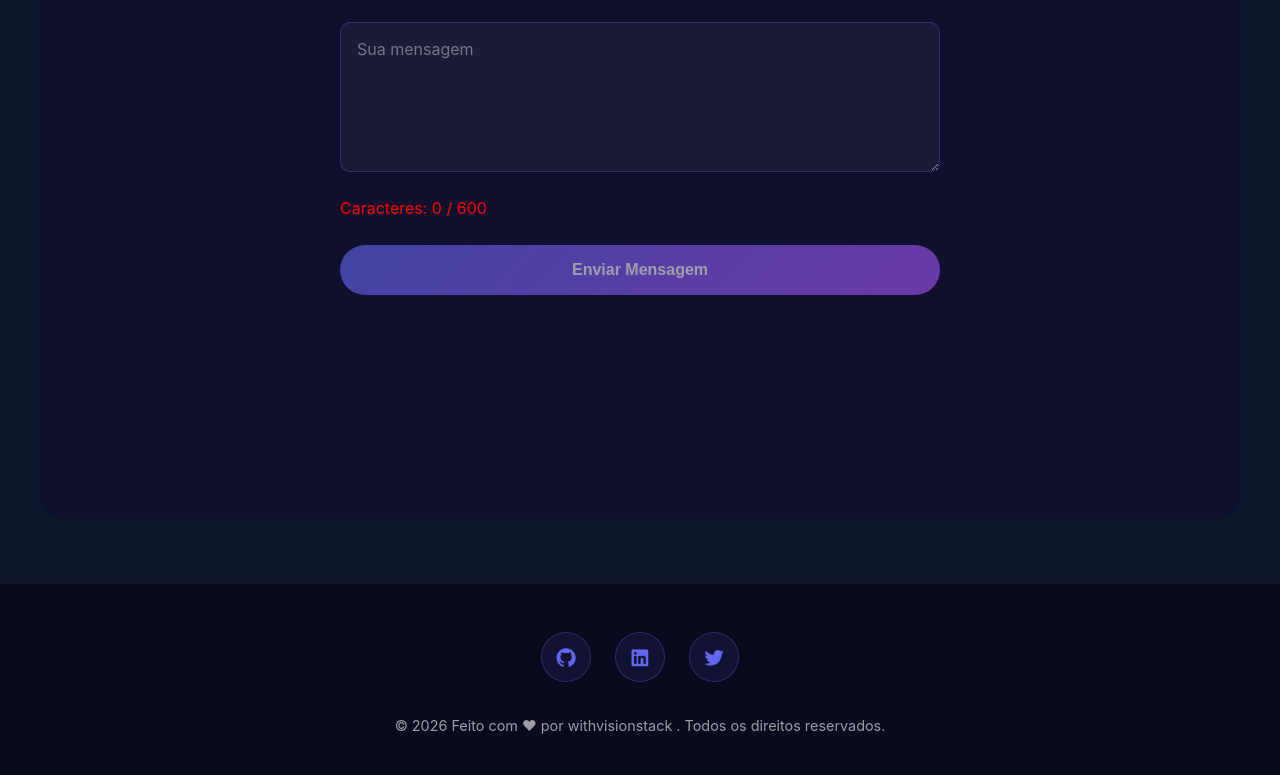
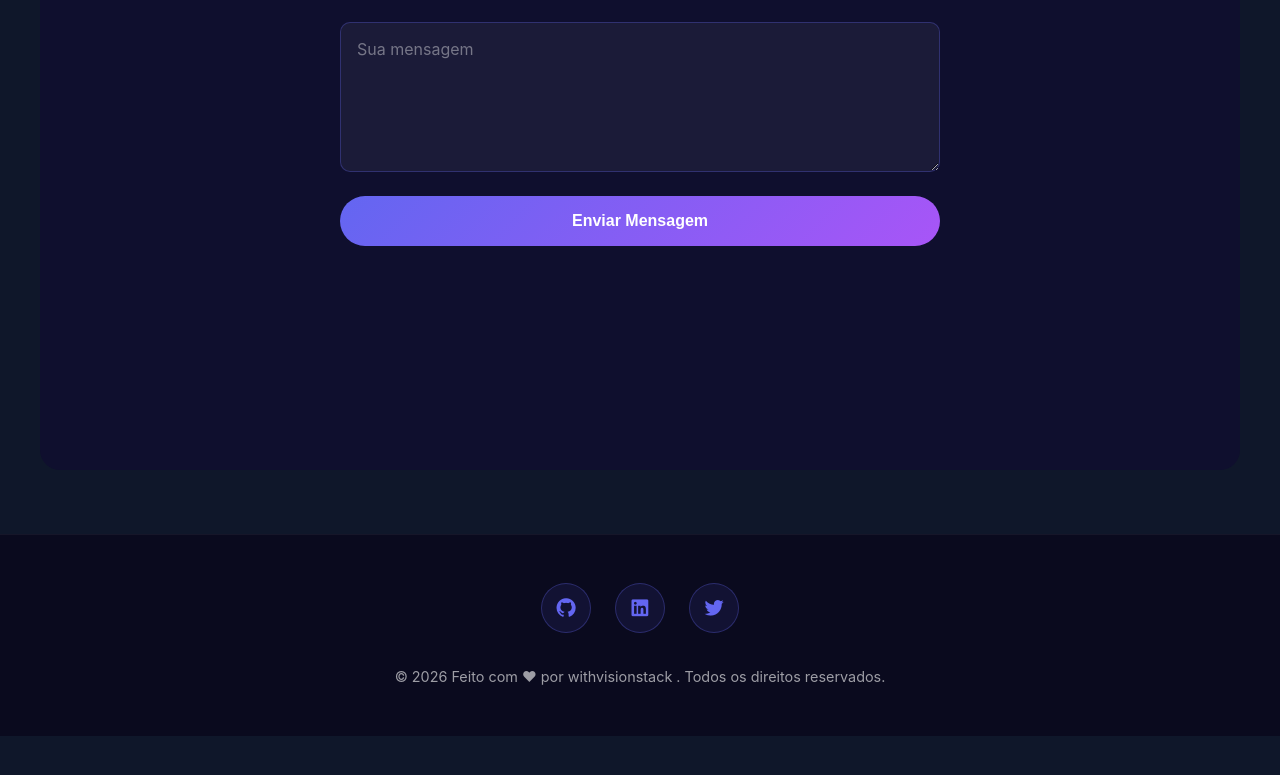
Before and after one commit to withvisionstack/withvisionstackdev, a Vue app: page / in a window 1280 px wide. Shown: the part 2654-3429 px from the top of the page. After the commit the page ends 3390 px from the top, so only its background shows below. Built offline with nearby package versions, Linux system fonts and the light colour scheme; no server answers; the database is empty.

Commit message:
Update ContactSection.vue

```diff
--- a/src/components/ContactSection.vue
+++ b/src/components/ContactSection.vue
@@ -27,16 +27,8 @@
           required
         ></textarea>
 
-        <!-- contador de caracteres -->
-        <p :style="{ color: formData.mensagem.length < 600 ? 'red' : 'lightgreen' }">
-          Caracteres: {{ formData.mensagem.length }} / 600
-        </p>
-
         <div class="submit-wrapper">
-          <button
-            type="submit"
-            :disabled="isSubmitting || formData.nome.length < 10 || !emailRegex.test(formData.email) || formData.mensagem.length < 600"
-          >
+          <button type="submit" :disabled="isSubmitting">
             <span v-if="!isSubmitting">{{ languageStore.t('contact.sendBtn') }}</span>
             <span v-else>Enviando...</span>
           </button>
@@ -72,21 +64,41 @@ const emailRegex: RegExp = /^[^\s@]+@[^\s@]+\.[^\s@]+$/
 const handleSubmit = async (): Promise<void> => {
   if (isSubmitting.value) return
 
-  // 🔎 Logar payload antes do envio
-  console.log({
-    sender_name: formData.nome,
-    sender_email: formData.email,
-    content: formData.mensagem,
-    tamanhoMensagem: formData.mensagem.length
-  })
+  // 🔎 Validações
+  if (!formData.nome || !formData.email || !formData.mensagem) {
+    toast.warning('Por favor, preencha todos os campos.')
+    return
+  }
+
+  if (!emailRegex.test(formData.email)) {
+    toast.error('Por favor, insira um email válido.')
+    return
+  }
+
+  if (formData.nome.length < 10) {
+    toast.warning('Por favor, insira seu nome completo.')
+    return
+  }
+
+  if (formData.email.length < 16) {
+    toast.warning('Por favor, insira um email real.')
+    return
+  }
+
+  if (formData.mensagem.length < 600) {
+    toast.warning('Escreva uma mensagem mais detalhada.')
+    return
+  }
 
   try {
     isSubmitting.value = true
 
+    // 📡 Envio real
     const response = await fetch('https://withvisionstackservices.onrender.com/messages', {
       method: 'POST',
       headers: {
-        'Content-Type': 'application/json'
+        'Content-Type': 'application/json',
+        'Authorization': 'Bearer lasventuras'
       },
       body: JSON.stringify({
         sender_name: formData.nome,
@@ -112,11 +124,7 @@ const handleSubmit = async (): Promise<void> => {
     isSubmitting.value = false
   }
 }
-
-
 </script>
-
-
 
 
 <style scoped>
```
